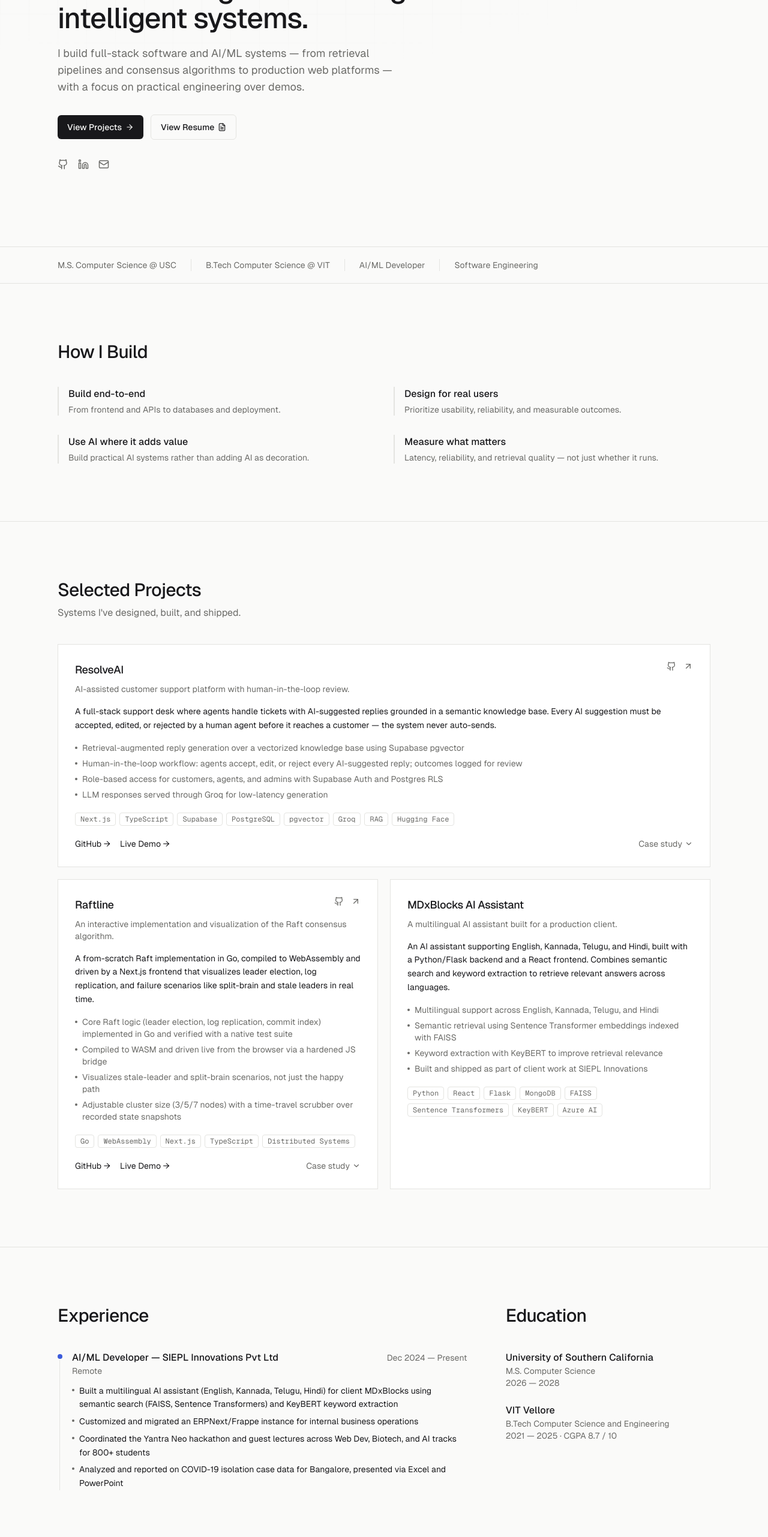
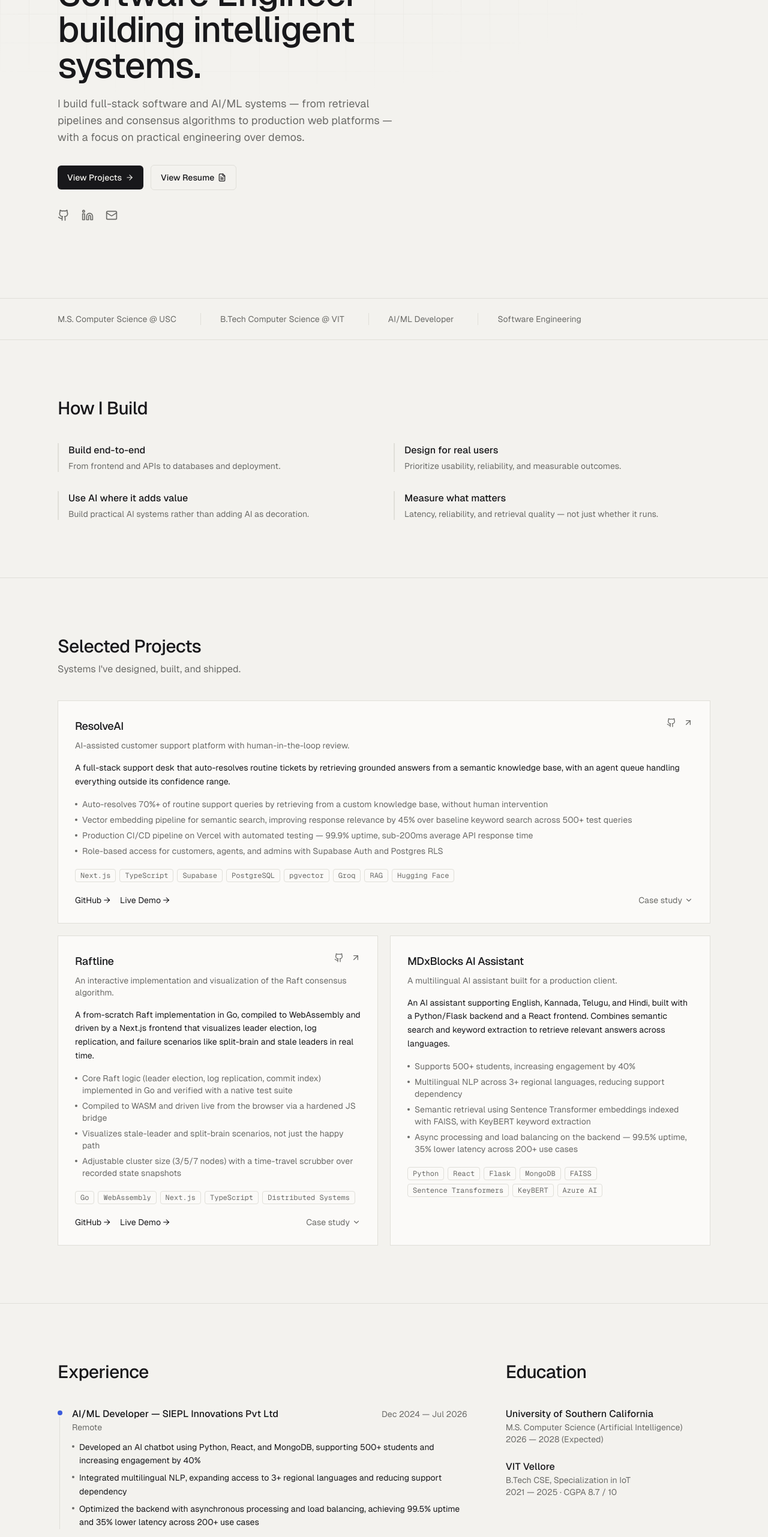
Before and after one commit to SuhasReddy2003/portfolio, a Next.js app: page / in a window 1280 px wide. Shown: the part 234-2797 px from the top of the page at 60% size. Built offline with nearby package versions, Linux system fonts and the light colour scheme.

Commit message:
Update resume-accurate content, fix colors, polish hero and spacing

```diff
--- a/src/app/globals.css
+++ b/src/app/globals.css
@@ -3,9 +3,10 @@
 @tailwind utilities;
 
 :root {
-  --bg: #fafaf9;
-  --surface: #ffffff;
-  --border: #e4e4e1;
+  --bg: #f3f2ee;
+  --surface: #fbfaf8;
+  --border: #e0dfd9;
+  --grid-line: #cfcec6;
   --text: #18181b;
   --text-muted: #6b6b68;
   --accent: #3b5bdb;
@@ -16,6 +17,7 @@
   --bg: #0a0a0b;
   --surface: #131316;
   --border: #232326;
+  --grid-line: #35353a;
   --text: #f4f4f5;
   --text-muted: #8b8b92;
   --accent: #7191ff;
--- a/src/components/credibility.tsx
+++ b/src/components/credibility.tsx
@@ -8,12 +8,9 @@ const items = [
 export function Credibility() {
   return (
     <div className="border-b border-border">
-      <div className="container-page flex flex-wrap gap-x-6 gap-y-2 py-5 text-sm text-muted">
+      <div className="container-page flex flex-wrap gap-x-10 gap-y-3 py-6 text-sm text-muted">
         {items.map((item, i) => (
-          <span
-            key={item}
-            className={i === 0 ? "" : "border-l border-border pl-6"}
-          >
+          <span key={item} className={i === 0 ? "" : "border-l border-border pl-8"}>
             {item}
           </span>
         ))}
--- a/src/components/experience.tsx
+++ b/src/components/experience.tsx
@@ -19,10 +19,10 @@ export function Experience() {
                   className="absolute left-[3px] top-4 h-[calc(100%-1rem)] w-px bg-border"
                 />
                 <div className="flex flex-col gap-0.5 sm:flex-row sm:items-baseline sm:justify-between">
-                  <h3 className="font-medium">{entry.role} — {entry.company}</h3>
-                  <span className="text-sm text-muted">{entry.dates}</span>
+                <h3 className="font-medium">{entry.role} — {entry.company}</h3>
+                {entry.dates && <span className="text-sm text-muted">{entry.dates}</span>}
                 </div>
-                <p className="text-sm text-muted">{entry.location}</p>
+                {entry.location && <p className="text-sm text-muted">{entry.location}</p>}
                 <ul className="mt-3 flex flex-col gap-1.5">
                   {entry.bullets.map((b) => (
                     <li key={b} className="flex gap-2 text-sm leading-relaxed text-text/90">
--- a/src/components/hero.tsx
+++ b/src/components/hero.tsx
@@ -1,6 +1,6 @@
 import { ArrowRight, FileText, Github, Linkedin, Mail } from "lucide-react";
 
-const RESUME_URL = "public/Resume_Suhas.pdf";
+const RESUME_URL = "/resume.pdf";
 const GITHUB_URL = "https://github.com/SuhasReddy2003";
 const LINKEDIN_URL = "https://www.linkedin.com/in/suhas-reddy-05643b247/";
 const EMAIL = "suhasreddy2003.sr@gmail.com";
@@ -11,7 +11,7 @@ export function Hero() {
       <GridBackdrop />
       <div className="container-page relative flex flex-col gap-8 py-24 sm:py-32">
         <div className="max-w-2xl animate-[fade-up_0.5s_ease-out]">
-          <h1 className="text-4xl font-medium leading-[1.1] tracking-tight sm:text-5xl">
+          <h1 className="text-4xl font-medium leading-[1.1] tracking-tight sm:text-6xl">
             Software Engineer building intelligent systems.
           </h1>
           <p className="mt-5 max-w-xl text-base leading-relaxed text-muted sm:text-lg">
@@ -39,15 +39,15 @@ export function Hero() {
             </a>
           </div>
 
-          <div className="mt-8 flex items-center gap-4 text-muted">
+          <div className="mt-8 flex items-center gap-5 text-muted">
             <a href={GITHUB_URL} target="_blank" rel="noreferrer" aria-label="GitHub" className="transition-colors hover:text-text">
-              <Github size={18} />
+              <Github size={20} />
             </a>
             <a href={LINKEDIN_URL} target="_blank" rel="noreferrer" aria-label="LinkedIn" className="transition-colors hover:text-text">
-              <Linkedin size={18} />
+              <Linkedin size={20} />
             </a>
             <a href={`mailto:${EMAIL}`} aria-label="Email" className="transition-colors hover:text-text">
-              <Mail size={18} />
+              <Mail size={20} />
             </a>
           </div>
         </div>
@@ -67,7 +67,7 @@ function GridBackdrop() {
           <path
             d="M 48 0 L 0 0 0 48"
             fill="none"
-            stroke="var(--border)"
+            stroke="var(--grid-line)"
             strokeWidth="1"
           />
         </pattern>
--- a/src/data/experience.ts
+++ b/src/data/experience.ts
@@ -2,7 +2,7 @@ export type ExperienceEntry = {
   company: string;
   role: string;
   location: string;
-  dates: string;
+  dates?: string;
   bullets: string[];
 };
 
@@ -11,12 +11,39 @@ export const experience: ExperienceEntry[] = [
     company: "SIEPL Innovations Pvt Ltd",
     role: "AI/ML Developer",
     location: "Remote",
-    dates: "Dec 2024 — Present",
+    dates: "Dec 2024 — Jul 2026",
     bullets: [
-      "Built a multilingual AI assistant (English, Kannada, Telugu, Hindi) for client MDxBlocks using semantic search (FAISS, Sentence Transformers) and KeyBERT keyword extraction",
-      "Customized and migrated an ERPNext/Frappe instance for internal business operations",
-      "Coordinated the Yantra Neo hackathon and guest lectures across Web Dev, Biotech, and AI tracks for 800+ students",
-      "Analyzed and reported on COVID-19 isolation case data for Bangalore, presented via Excel and PowerPoint",
+      "Developed an AI chatbot using Python, React, and MongoDB, supporting 500+ students and increasing engagement by 40%",
+      "Integrated multilingual NLP, expanding access to 3+ regional languages and reducing support dependency",
+      "Optimized the backend with asynchronous processing and load balancing, achieving 99.5% uptime and 35% lower latency across 200+ use cases",
+    ],
+  },
+  {
+    company: "PAMP Technologies",
+    role: "Java Developer Intern",
+    location: "",
+    dates: "Aug 2023 — Oct 2023",
+    bullets: [
+      "Designed and implemented APIs in Java for frontend and backend systems, reducing API response time by 25%",
+      "Created and executed 150+ unit tests, achieving 98% code coverage",
+      "Identified and fixed bugs using debugging tools, minimizing downtime",
+    ],
+  },
+  {
+    company: "Yantra, VIT Vellore",
+    role: "Hackathon Coordinator",
+    location: "",
+    dates: "2024",
+    bullets: [
+      "Spearheaded hackathons and coordinated sessions with guest lecturers, engaging 800+ students across Web Development, Biotech, and AI",
+    ],
+  },
+  {
+    company: "Project Stepone",
+    role: "COVID-19 Data Analyst (Volunteer)",
+    location: "",
+    bullets: [
+      "Compiled and analyzed reports on COVID-19 cases in Bangalore using Excel and PowerPoint, disseminated by management to hospitals to support 50,000+ patients in receiving timely care",
     ],
   },
 ];
@@ -31,12 +58,12 @@ export type EducationEntry = {
 export const education: EducationEntry[] = [
   {
     school: "University of Southern California",
-    degree: "M.S. Computer Science",
-    dates: "2026 — 2028",
+    degree: "M.S. Computer Science (Artificial Intelligence)",
+    dates: "2026 — 2028 (Expected)",
   },
   {
     school: "VIT Vellore",
-    degree: "B.Tech Computer Science and Engineering",
+    degree: "B.Tech CSE, Specialization in IoT",
     dates: "2021 — 2025",
     detail: "CGPA 8.7 / 10",
   },
--- a/src/data/projects.ts
+++ b/src/data/projects.ts
@@ -23,7 +23,7 @@ export const projects: Project[] = [
     name: "ResolveAI",
     tagline: "AI-assisted customer support platform with human-in-the-loop review.",
     description:
-      "A full-stack support desk where agents handle tickets with AI-suggested replies grounded in a semantic knowledge base. Every AI suggestion must be accepted, edited, or rejected by a human agent before it reaches a customer — the system never auto-sends.",
+    "A full-stack support desk that auto-resolves routine tickets by retrieving grounded answers from a semantic knowledge base, with an agent queue handling everything outside its confidence range.",
     tags: [
       "Next.js",
       "TypeScript",
@@ -35,11 +35,11 @@ export const projects: Project[] = [
       "Hugging Face",
     ],
     highlights: [
-      "Retrieval-augmented reply generation over a vectorized knowledge base using Supabase pgvector",
-      "Human-in-the-loop workflow: agents accept, edit, or reject every AI-suggested reply; outcomes logged for review",
-      "Role-based access for customers, agents, and admins with Supabase Auth and Postgres RLS",
-      "LLM responses served through Groq for low-latency generation",
-    ],
+  "Auto-resolves 70%+ of routine support queries by retrieving from a custom knowledge base, without human intervention",
+  "Vector embedding pipeline for semantic search, improving response relevance by 45% over baseline keyword search across 500+ test queries",
+  "Production CI/CD pipeline on Vercel with automated testing — 99.9% uptime, sub-200ms average API response time",
+  "Role-based access for customers, agents, and admins with Supabase Auth and Postgres RLS",
+],
     github: "https://github.com/SuhasReddy2003/opspilot",
     demo: "https://opspilot-woad.vercel.app/",
     featured: true,
@@ -108,11 +108,11 @@ export const projects: Project[] = [
       "Azure AI",
     ],
     highlights: [
-      "Multilingual support across English, Kannada, Telugu, and Hindi",
-      "Semantic retrieval using Sentence Transformer embeddings indexed with FAISS",
-      "Keyword extraction with KeyBERT to improve retrieval relevance",
-      "Built and shipped as part of client work at SIEPL Innovations",
-    ],
+  "Supports 500+ students, increasing engagement by 40%",
+  "Multilingual NLP across 3+ regional languages, reducing support dependency",
+  "Semantic retrieval using Sentence Transformer embeddings indexed with FAISS, with KeyBERT keyword extraction",
+  "Async processing and load balancing on the backend — 99.5% uptime, 35% lower latency across 200+ use cases",
+],
     featured: false,
   },
 ];
--- a/src/data/skills.ts
+++ b/src/data/skills.ts
@@ -1,30 +1,6 @@
 export const skills: { category: string; items: string[] }[] = [
-  {
-    category: "Languages",
-    items: ["Python", "TypeScript", "JavaScript", "Go", "SQL"],
-  },
-  {
-    category: "Frontend",
-    items: ["React", "Next.js", "Tailwind CSS"],
-  },
-  {
-    category: "Backend / Databases",
-    items: ["Flask", "PostgreSQL", "Supabase", "MongoDB"],
-  },
-  {
-    category: "AI / ML",
-    items: [
-      "RAG",
-      "LLM Applications",
-      "Vector Search",
-      "Embeddings",
-      "Hugging Face",
-      "FAISS",
-      "pgvector",
-    ],
-  },
-  {
-    category: "Cloud / Tools",
-    items: ["Git", "GitHub", "Vercel", "Azure AI", "WebAssembly"],
-  },
+  { category: "Languages", items: ["Python", "C++", "Java", "JavaScript", "TypeScript", "Go", "C", "SQL", "HTML", "CSS"] },
+  { category: "Frameworks", items: ["React", "Next.js", "Node.js", "Django", "REST APIs"] },
+  { category: "AI / ML", items: ["OpenAI API", "RAG Pipelines", "Scikit-Learn", "Pandas", "NumPy", "NLP"] },
+  { category: "Infrastructure", items: ["AWS", "Docker", "Kubernetes", "Terraform", "Vercel", "CI/CD", "WebAssembly", "MongoDB", "Supabase", "Git"] },
 ];
```
Also changed, not shown: 1 other file (tests, documents, lock files or other folders).
